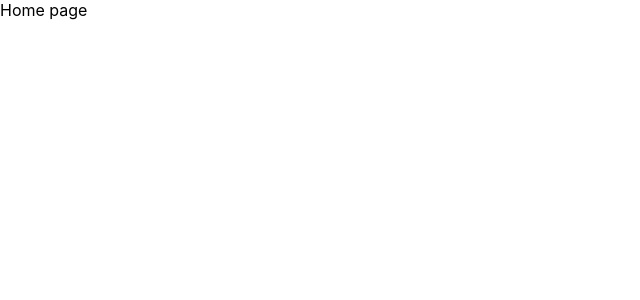
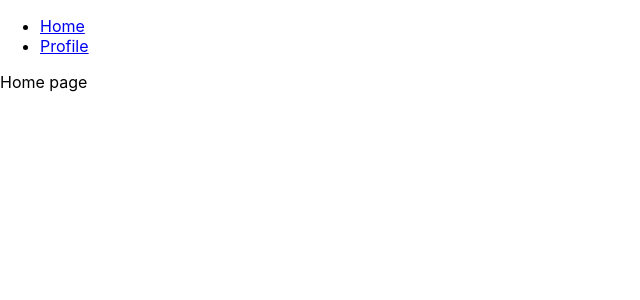
Before and after one commit to Isaacobuya5/react_auth0_authentication, a React (Create React App) app: page / in a window 1280 px wide. Shown: the top 300 px of the page, without its empty margins (0-640 px from the left). Built offline with nearby package versions, Linux system fonts and the light colour scheme.

Commit message:
adding the navigation bar

```diff
--- a/src/App.js
+++ b/src/App.js
@@ -2,10 +2,12 @@
 import { Switch, Route} from "react-router-dom";
 import Home from "./components/Home";
 import Profile from "./components/Profile";
+import NavBar from "./components/NavBar";
 
 function App() {
   return (
     <div className="App">
+      <NavBar />
       <Switch>
         <Route path="/" component={Home} exact/>
         <Route path="/profile" component={Profile} />
--- a/src/components/Home.js
+++ b/src/components/Home.js
@@ -1,4 +1,4 @@
-import React, { PropTypes } from 'react';
+import React from 'react';
 
 const Home = props => {
     return (
@@ -8,8 +8,4 @@
     );
 };
 
-Home.propTypes = {
-
-};
-
 export default Home;
--- /dev/null
+++ b/src/components/NavBar.js
@@ -0,0 +1,13 @@
+import React from 'react';
+import { Link } from "react-router-dom";
+
+const NavBar = () => {
+    return (
+        <ul>
+            <li><Link to="/" >Home </Link></li>
+            <li><Link to="/profile">Profile </Link></li>
+        </ul>
+    );
+};
+
+export default NavBar;
--- a/src/components/Profile.js
+++ b/src/components/Profile.js
@@ -1,4 +1,4 @@
-import React, { PropTypes } from 'react';
+import React from 'react';
 
 const Profile = props => {
     return (
@@ -8,8 +8,4 @@
     );
 };
 
-Profile.propTypes = {
-
-};
-
 export default Profile;
```
